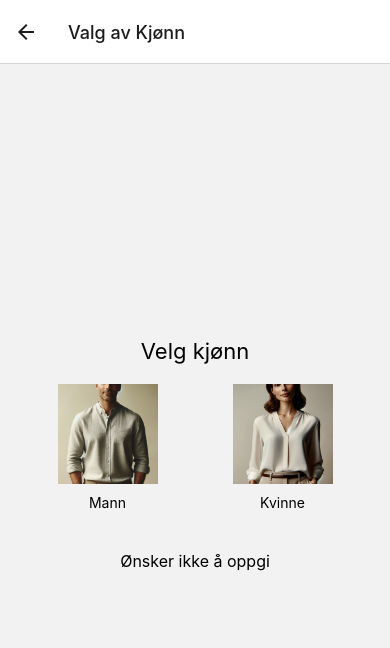
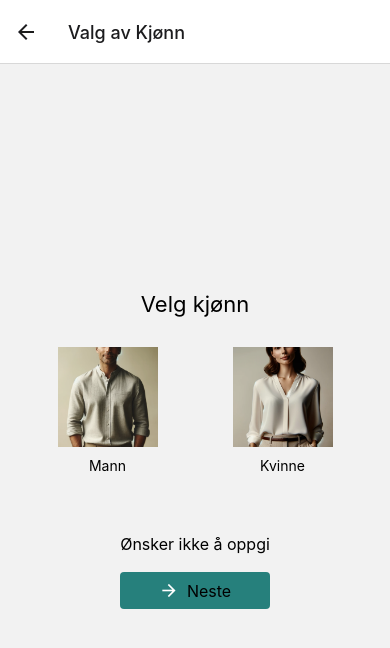
Before and after one commit to TommyS-NO/PhysioFlow-Prototype, a React Native app: screen /GenderSelectionScreen in a window 390 px wide. Shown: the top 648 px of the page. Built offline with nearby package versions, Linux system fonts and the light colour scheme.

Commit message:
added customBtn & Alerts

```diff
--- a/Screens/GenderSelectionScreen.tsx
+++ b/Screens/GenderSelectionScreen.tsx
@@ -6,12 +6,14 @@ import {
 	Image,
 	TouchableOpacity,
 	Alert,
+	ScrollView,
 } from "react-native";
 import AsyncStorage from "@react-native-async-storage/async-storage";
 import { useNavigation } from "@react-navigation/native";
 import { theme } from "../theme";
 import { RootStackParamList } from "../Navigation/navigationTypes";
 import { StackNavigationProp } from "@react-navigation/stack";
+import CustomButton from "../Components/Button/Button";
 
 type GenderSelectionScreenNavigationProp = StackNavigationProp<
 	RootStackParamList,
@@ -33,10 +35,6 @@ const GenderSelectionScreen: React.FC = () => {
 			const userData = userDataJson ? JSON.parse(userDataJson) : {};
 			const updatedUserData = { ...userData, gender };
 			await AsyncStorage.setItem("user", JSON.stringify(updatedUserData));
-
-			Alert.alert("Suksess", "Kjønn valgt. Navigerer til neste skjerm...", [
-				{ text: "OK", onPress: () => console.log("OK Pressed") },
-			]);
 		} catch (error) {
 			Alert.alert(
 				"Feil",
@@ -45,7 +43,8 @@ const GenderSelectionScreen: React.FC = () => {
 		}
 	};
 	return (
-		<View style={styles.container}>
+		<ScrollView contentContainerStyle={styles.container}>
+			<View style={styles.content}>
 				<Text style={styles.title}>Velg kjønn</Text>
 				<View style={styles.genderOptions}>
 					<TouchableOpacity
@@ -77,21 +76,35 @@ const GenderSelectionScreen: React.FC = () => {
 				</View>
 				<TouchableOpacity
 					onPress={() => handleSelectGender("unspecified")}
-				style={styles.unspecifiedOption}
+					style={[
+						styles.genderOption,
+						selectedGender === "unspecified" && styles.selected,
+						styles.unspecifiedOption,
+					]}
 				>
 					<Text style={styles.unspecifiedText}>Ønsker ikke å oppgi</Text>
 				</TouchableOpacity>
+				<CustomButton
+					title="Neste"
+					onPress={() =>
+						Alert.alert("Under utvikling", "Følg med for mer innhold 😄 ")
+					}
+					iconName="arrow-right"
+				/>
 			</View>
+		</ScrollView>
 	);
 };
 
 const styles = StyleSheet.create({
 	container: {
-		flex: 1,
+		flexGrow: 1,
+		justifyContent: "center",
+		backgroundColor: theme.colors.background,
+	},
+	content: {
 		alignItems: "center",
-		justifyContent: "center",
 		padding: 20,
-		backgroundColor: theme.colors.background,
 	},
 	title: {
 		fontSize: 22,
@@ -106,10 +119,12 @@ const styles = StyleSheet.create({
 	genderOption: {
 		alignItems: "center",
 		justifyContent: "center",
+		padding: 10,
 	},
 	selected: {
 		borderColor: theme.colors.primary,
 		borderWidth: 2,
+		borderRadius: 10,
 	},
 	genderImage: {
 		width: 100,
```
Lines whose indentation alone changed are shown as unchanged.
